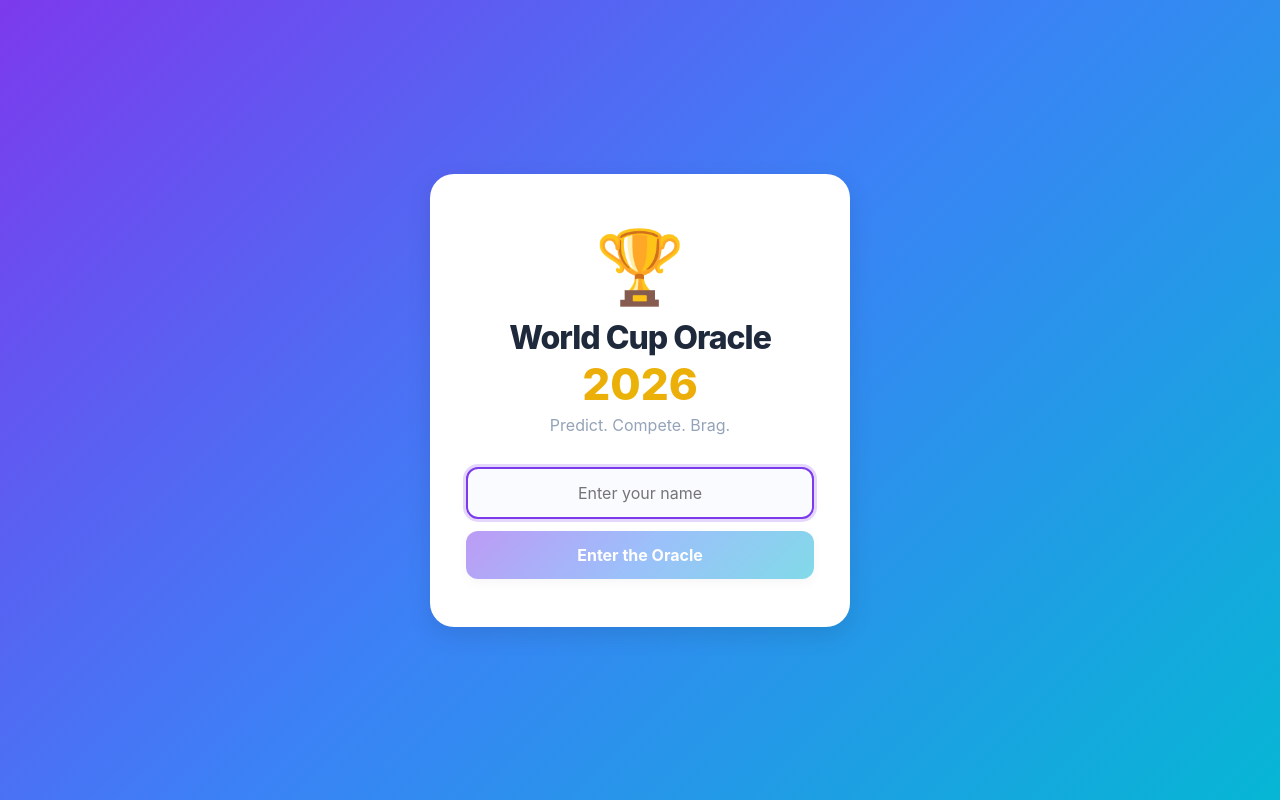
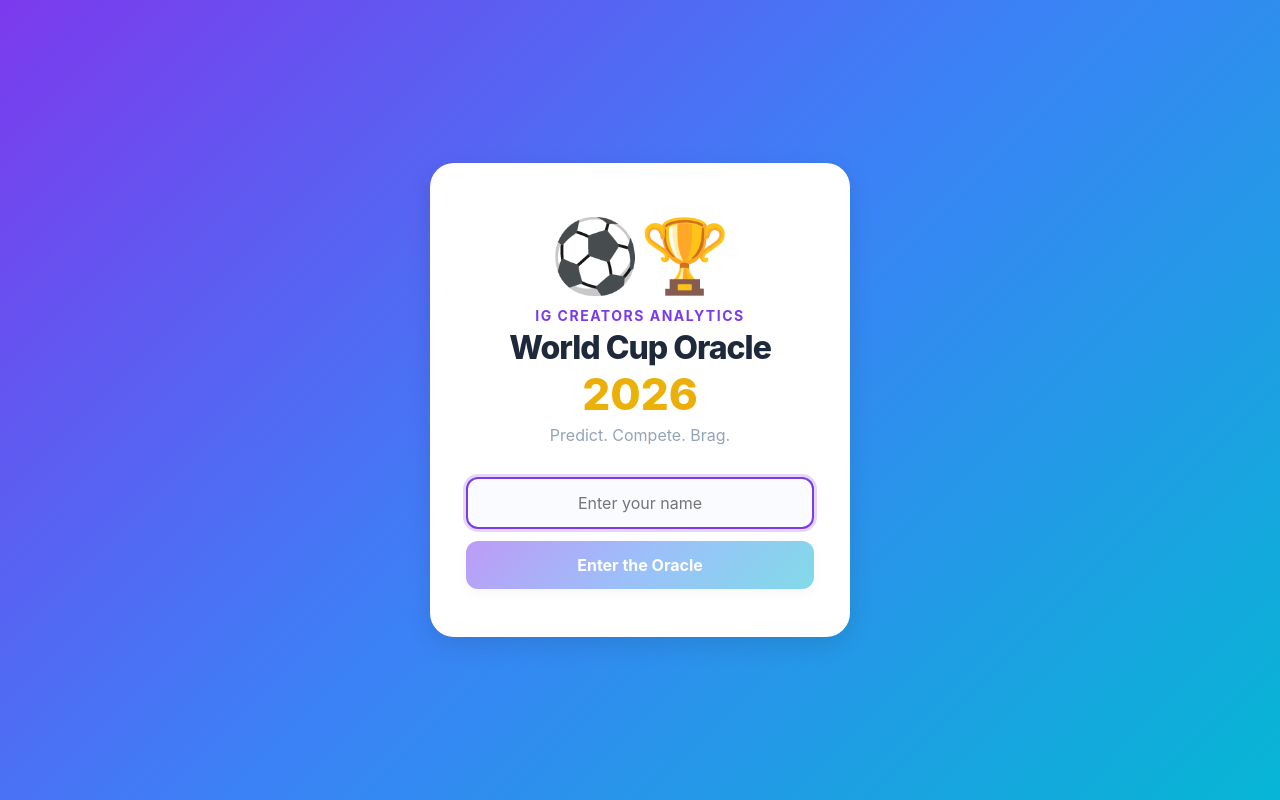
Before and after one commit to briantrost/worldcup2026, a React (Vite) app: page / in a window 1280 px wide. Built offline with nearby package versions, Linux system fonts and the light colour scheme.

Commit message:
Add team name and emojis to login screen

```diff
--- a/src/App.css
+++ b/src/App.css
@@ -167,6 +167,15 @@
   margin-bottom: 16px;
 }
 
+.login-team {
+  font-size: 14px;
+  font-weight: 700;
+  text-transform: uppercase;
+  letter-spacing: 1.5px;
+  color: var(--accent);
+  margin-bottom: 4px;
+}
+
 .login-card h1 {
   font-size: 32px;
   font-weight: 800;
--- a/src/components/Login.jsx
+++ b/src/components/Login.jsx
@@ -20,7 +20,8 @@
     <div className="app">
       <div className="login-screen">
         <div className="login-card">
-          <div className="login-logo">🏆</div>
+          <div className="login-logo">⚽🏆</div>
+          <p className="login-team">IG Creators Analytics</p>
           <h1>World Cup Oracle</h1>
           <h2>2026</h2>
           <p className="login-subtitle">Predict. Compete. Brag.</p>
```
